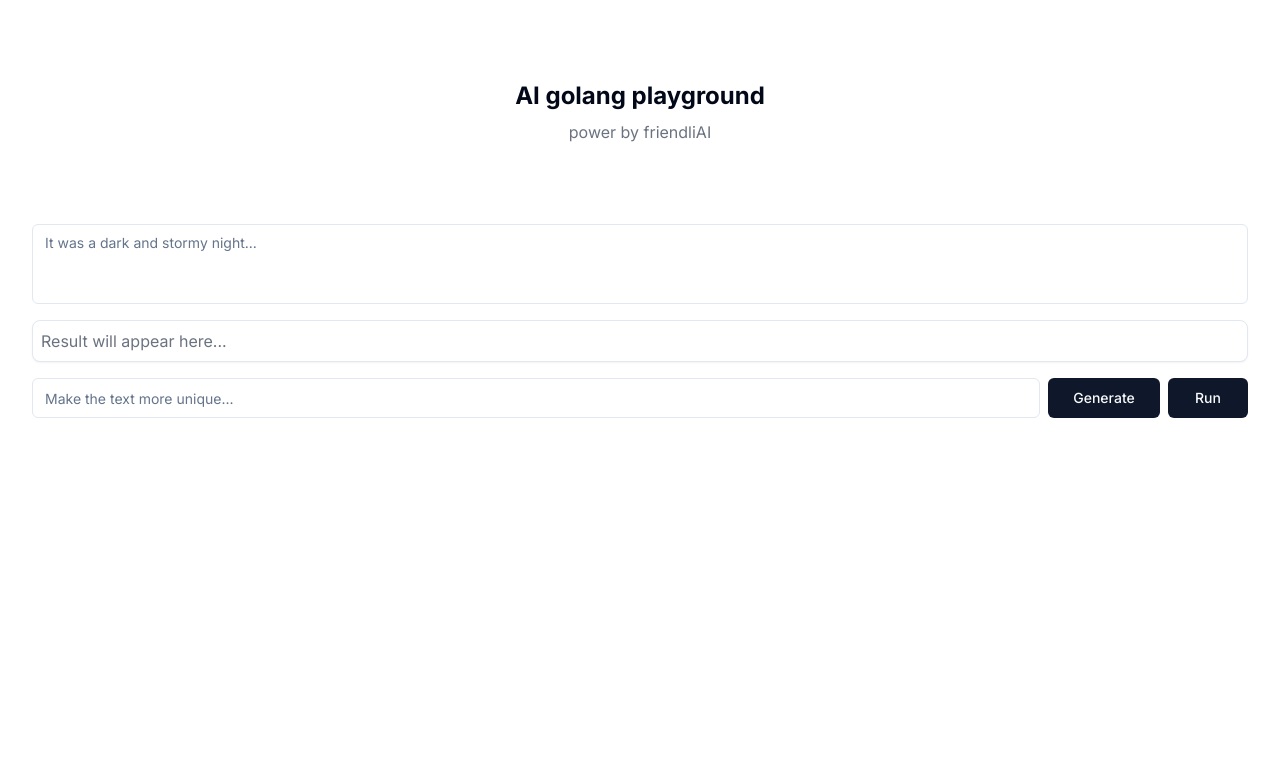
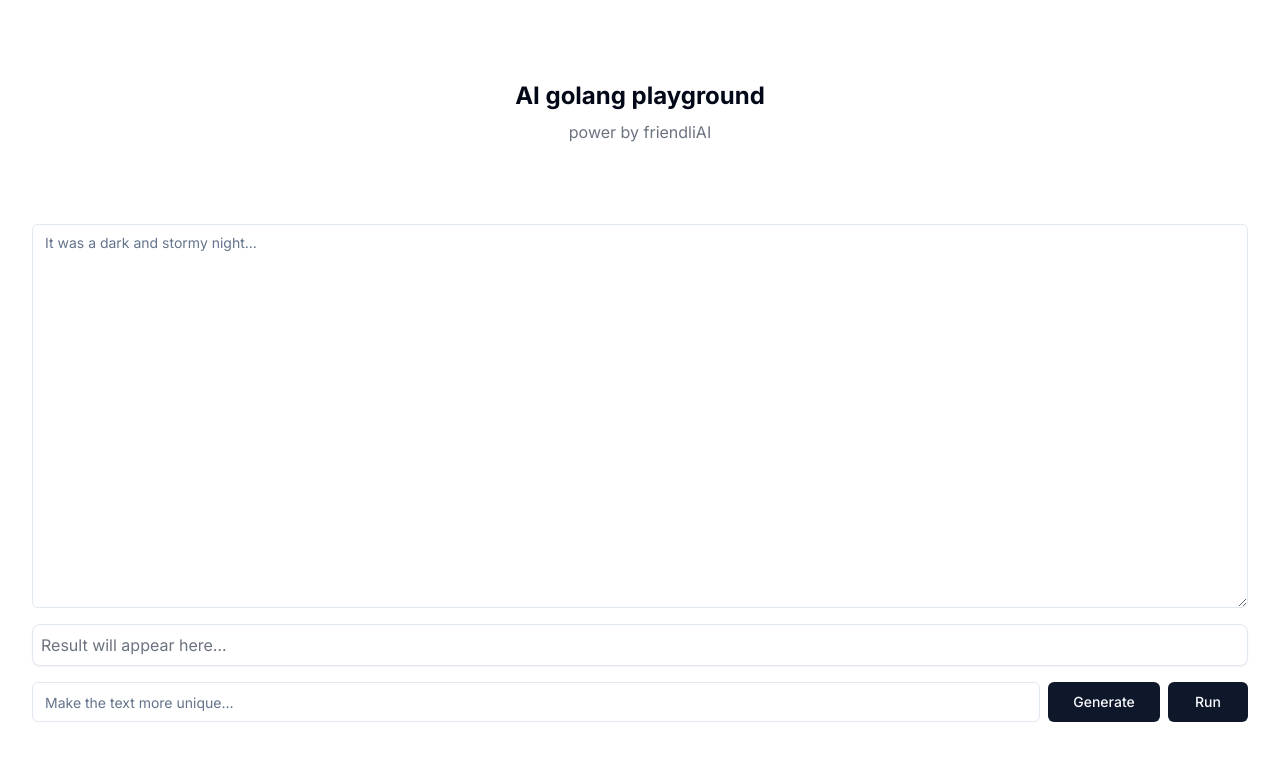
Before and after one commit to friendliai/play-go-ai, a Next.js app: page / in a window 1280 px wide. Shown: the top 760 px of the page. Built offline with nearby package versions, Linux system fonts and the light colour scheme.

Commit message:
refactor: Update textarea component and remove unused imports

```diff
--- a/app/page.tsx
+++ b/app/page.tsx
@@ -4,13 +4,11 @@
 import axios from "axios";
 import { ReloadIcon } from "@radix-ui/react-icons";
 import { useState } from "react";
-import TextareaAutosize from "react-textarea-autosize";
 import { toast } from "sonner";
-import { TextareaVariants } from "@/components/ui/textarea";
+import { Textarea } from "@/components/ui/textarea";
 import { Input } from "@/components/ui/input";
 import { Button } from "@/components/ui/button";
 import { Card } from "@/components/ui/card";
-import { cn } from "@/lib/utils";
 
 export default function Home() {
   const [text, setText] = useState("");
@@ -48,15 +46,14 @@
           setError("");
         }}
       >
-        <TextareaAutosize
-          className={cn(TextareaVariants(), "max-h-96 resize-none")}
+        <Textarea
+          className={"h-96"}
           value={isLoading && completion.length > 0 ? completion.trim() : text}
           onChange={(e) => {
             if (!isLoading) setText(e.target.value);
           }}
           placeholder="It was a dark and stormy night..."
           aria-label="Text"
-          // cacheMeasurements
           onKeyDown={(e) => {
             if ((e.ctrlKey || e.metaKey) && e.key === "Enter") {
               e.preventDefault();
--- a/components/ui/textarea.tsx
+++ b/components/ui/textarea.tsx
@@ -1,19 +1,18 @@
 import * as React from "react";
 
 import { cn } from "@/lib/utils";
-import { cva } from "class-variance-authority";
 
 export interface TextareaProps
   extends React.TextareaHTMLAttributes<HTMLTextAreaElement> {}
 
-export const TextareaVariants = cva(
-  "flex min-h-[80px] w-full rounded-md border border-input bg-background px-3 py-2 text-sm ring-offset-background placeholder:text-muted-foreground focus-visible:outline-none focus-visible:ring-2 focus-visible:ring-ring focus-visible:ring-offset-2 disabled:cursor-not-allowed disabled:opacity-50"
-);
 const Textarea = React.forwardRef<HTMLTextAreaElement, TextareaProps>(
   ({ className, ...props }, ref) => {
     return (
       <textarea
-        className={cn(TextareaVariants(), className)}
+        className={cn(
+          "flex min-h-[80px] w-full rounded-md border border-input bg-background px-3 py-2 text-sm ring-offset-background placeholder:text-muted-foreground focus-visible:outline-none focus-visible:ring-2 focus-visible:ring-ring focus-visible:ring-offset-2 disabled:cursor-not-allowed disabled:opacity-50",
+          className
+        )}
         ref={ref}
         {...props}
       />
```
